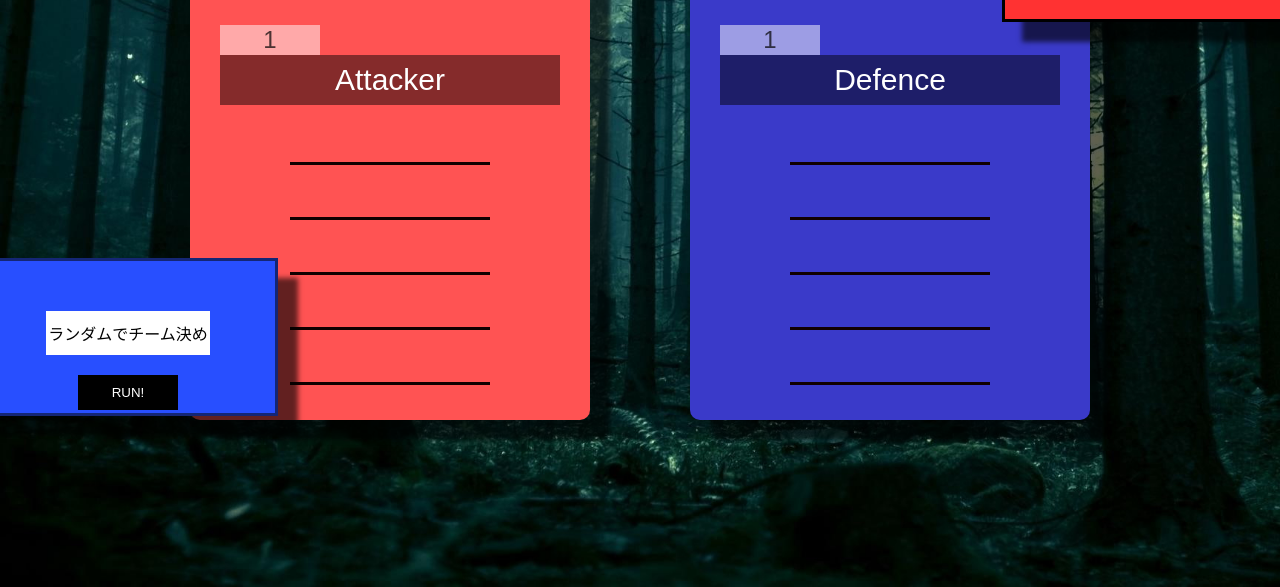
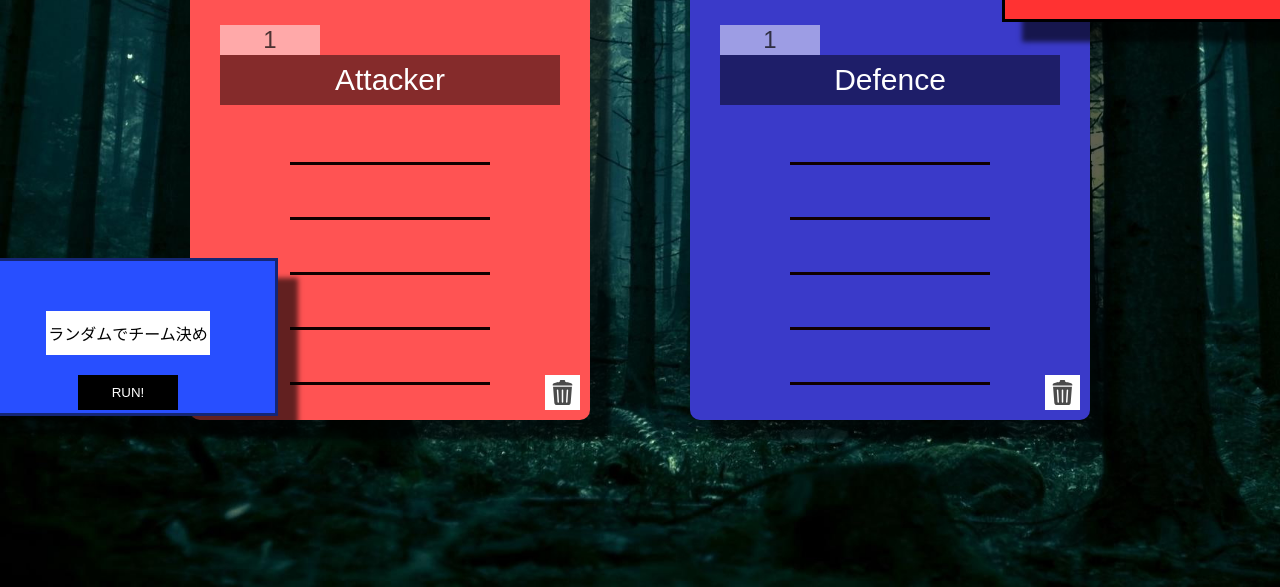
Before and after one commit to NimaProgram/table_mem, a plain HTML site: page index.html in a window 1280 px wide. Shown: the part 213-800 px from the top of the page. Drawn offline with nearby package versions, Linux system fonts and the light colour scheme.

Commit message:
詳細なし

```diff
--- a/index.html
+++ b/index.html
@@ -89,6 +89,7 @@
                     <option class="p8">poppy</option>
                     <option class="p9">syouyu</option>
                 </select>
+                <img src="img/trash.svg" alt="Reset" class="trush" id="attrash" onclick="resetAtt();">
             </div>
 
             <div id="difender" name="def">
@@ -159,9 +160,11 @@
                     <option class="p8">poppy</option>
                     <option class="p9">syouyu</option>
                 </select>
+                <img src="img/trash.svg" alt="Reset" class="trush" onclick="resetDef();">
             </div>
             <div id="_ox"><p>Members</p></div>
             <div id="_ox2"><p>Members</p></div>
+
 
             <div id="times">　</div>
             <div id="times_2"></div>
--- a/script.js
+++ b/script.js
@@ -375,3 +375,34 @@ const pas = () => {
 const displayopen = () => {
     dd = setInterval(pas,1000); // インターバルのセット, 名前：dd, インターバル：1秒
 }
+
+
+// -- -- -- -- -- Reset selected -- -- -- -- -- //
+
+// const attrash = document.getElementById("attrash")
+
+const resetAtt = () => {
+    i = 0;
+    while(i < onSA.length){
+        onSA[i].style.backgroundColor = "rgba(0, 0, 0, 0)";
+        i++;
+    }
+    aSel_1.selectedIndex = 0;
+    aSel_2.selectedIndex = 0;
+    aSel_3.selectedIndex = 0;
+    aSel_4.selectedIndex = 0;
+    aSel_5.selectedIndex = 0;
+}
+
+const resetDef = () => {
+    i = 0;
+    while(i < onSD.length){
+        onSD[i].style.backgroundColor = "rgba(0, 0, 0, 0)";
+        i++;
+    }
+    dSel_1.selectedIndex = 0;
+    dSel_2.selectedIndex = 0;
+    dSel_3.selectedIndex = 0;
+    dSel_4.selectedIndex = 0;
+    dSel_5.selectedIndex = 0;
+}
--- a/stylesheets/styles.css
+++ b/stylesheets/styles.css
@@ -35,6 +35,8 @@ option{
     background-color: rgba(240, 248, 255, 0);
     font-family: 'Nunito', 'Arial';
     appearance: none;
+    transition: ease-in-out 300ms;
+    transition-property: background-color;
 }
 
 .defsel{
@@ -207,3 +209,23 @@ input:focus{
     width: 200px;
     height: cover;
 }
+
+.trush {
+    position: absolute;
+    width: 25px;
+    height: cover;
+    margin: 340px 0 0 325px;
+    background-color: #fff;
+    padding: 5px;
+}
+
+.trush:hover {
+    background: #fff;
+}
+
+.trush:active {
+    background-color: #fff;
+    opacity: 0.7;
+    width: 23px;
+    height: cover;
+}
```
Also changed, not shown: img/trash.svg (added).
